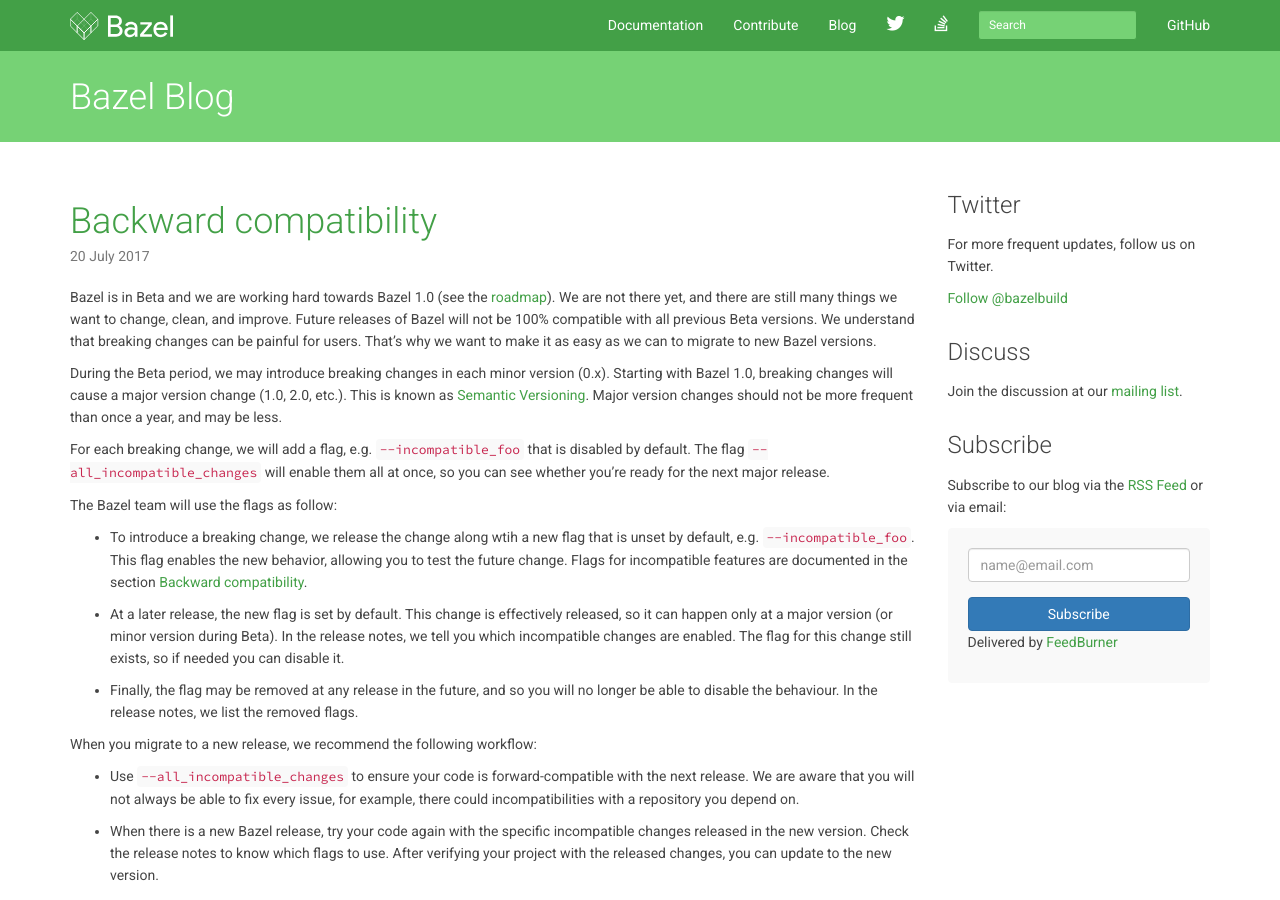
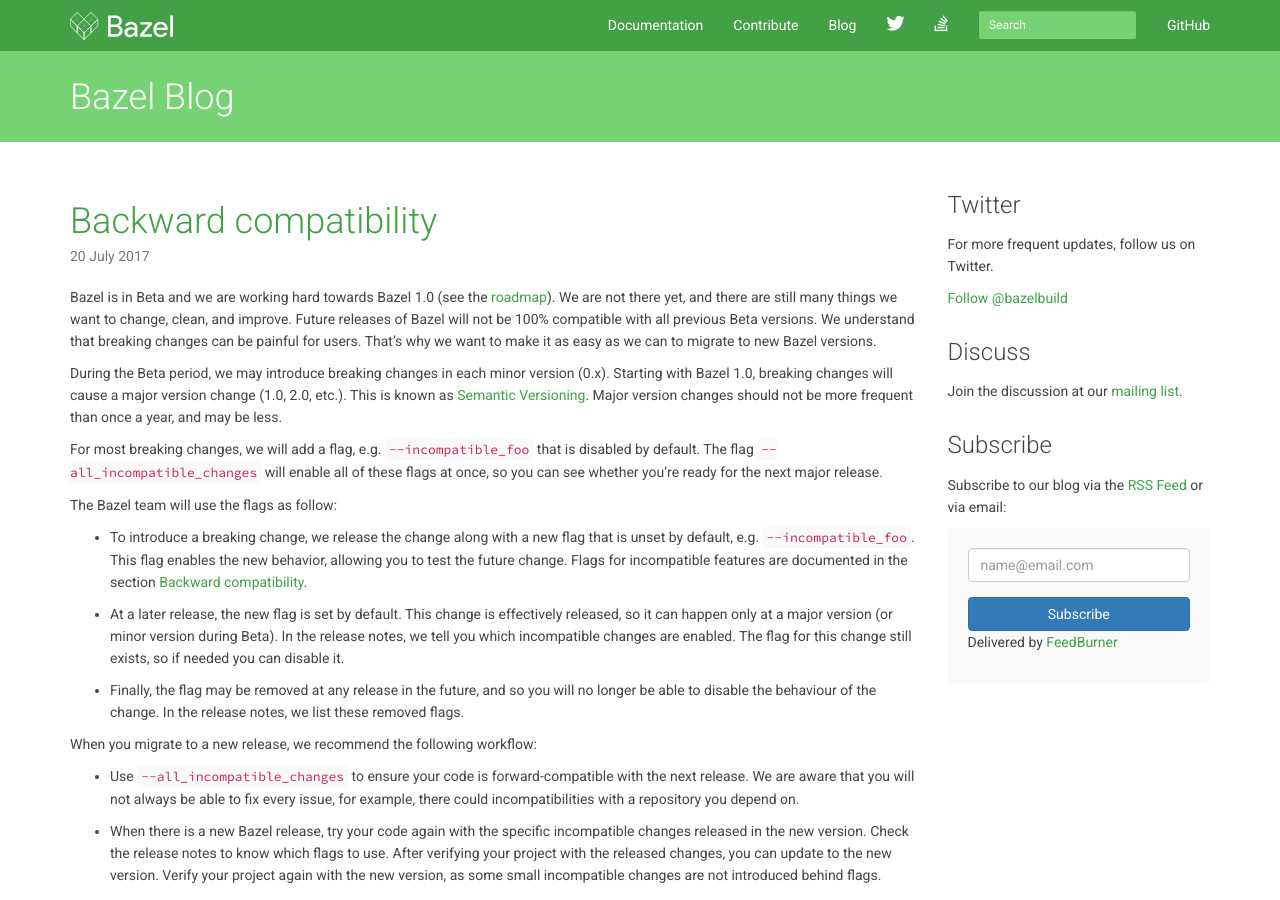
Before and after one commit to bazelbuild/bazel-blog, a Jekyll site: the page built from index.html, in a window 1280 px wide and 900 px high. Built offline with Jekyll 4.4.1, drawn with Linux system fonts in a browser that asks for light colours; nearby versions of some CDN libraries; library files that are not in the unit come from our copies; Markdown is read by kramdown in place of the engine named in the settings; the list of posts is cut into pages by our own code.

Commit message:
Update 2017-07-20-backward-compatibility.md

```diff
--- a/_posts/2017-07-20-backward-compatibility.md
+++ b/_posts/2017-07-20-backward-compatibility.md
@@ -16,13 +16,13 @@
 Versioning](http://semver.org/). Major version changes should not be more
 frequent than once a year, and may be less.
 
-For each breaking change, we will add a flag, e.g. `--incompatible_foo` that is
-disabled by default. The flag `--all_incompatible_changes` will enable them all
-at once, so you can see whether you're ready for the next major release.
+For most breaking changes, we will add a flag, e.g. `--incompatible_foo` that is
+disabled by default. The flag `--all_incompatible_changes` will enable all of these
+flags at once, so you can see whether you're ready for the next major release.
 
 The Bazel team will use the flags as follow:
 
-*   To introduce a breaking change, we release the change along wtih a new flag
+*   To introduce a breaking change, we release the change along with a new flag
     that is unset by default, e.g. `--incompatible_foo`. This flag enables the
     new behavior, allowing you to test the future change. Flags for incompatible
     features are documented in the section
@@ -35,8 +35,8 @@
     so if needed you can disable it.
 
 *   Finally, the flag may be removed at any release in the future, and so you will
-    no longer be able to disable the behaviour. In the release notes, we list
-    the removed flags.
+    no longer be able to disable the behaviour of the change. In the release notes,
+    we list these removed flags.
 
 When you migrate to a new release, we recommend the following workflow:
 
@@ -48,7 +48,9 @@
 *   When there is a new Bazel release, try your code again with the
     specific incompatible changes released in the new version. Check the
     release notes to know which flags to use. After verifying your project
-    with the released changes, you can update to the new version.
+    with the released changes, you can update to the new version. Verify
+    your project again with the new version, as some small incompatible
+    changes are not introduced behind flags.
 
 *   If many users depend on your repository, please update it quickly after each
     Bazel release. This update will help your users test their code.
```
